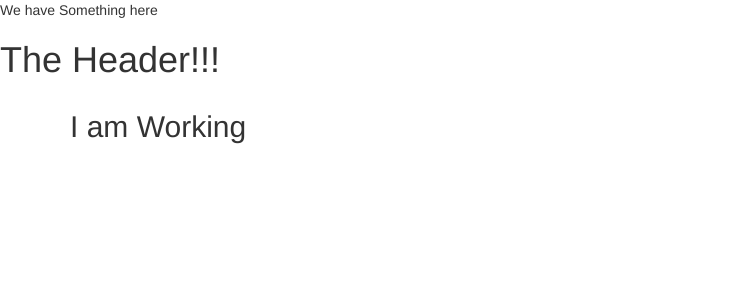
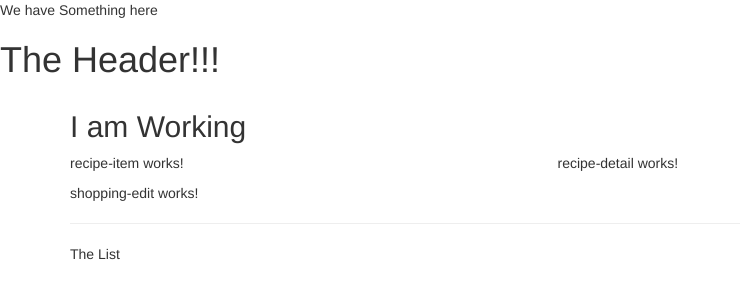
Before and after one commit to Stylianos91/Angular5-app, an Angular app: page / in a window 1280 px wide. Shown: the top 300 px of the page, without its empty margins (0-740 px from the left). Built offline with nearby package versions, Linux system fonts and the light colour scheme.

Commit message:
connecting the components

```diff
--- a/src/app/app.component.html
+++ b/src/app/app.component.html
@@ -4,6 +4,8 @@
   <div class="row">
     <div class="col-md-12">
       <h2>I am Working</h2>
+      <app-recipes></app-recipes>
+      <app-shopping-list></app-shopping-list>
     </div>
   </div>
 </div>
--- a/src/app/recipes/recipe-list/recipe-list.component.html
+++ b/src/app/recipes/recipe-list/recipe-list.component.html
@@ -1,3 +1 @@
-<p>
-  recipe-list works!
-</p>
+<app-recipe-item></app-recipe-item>
--- a/src/app/recipes/recipes.component.html
+++ b/src/app/recipes/recipes.component.html
@@ -1,3 +1,8 @@
-<p>
-  recipes works!
-</p>
+<div class="row">
+  <div class="col-md-5">
+<app-recipe-list></app-recipe-list>
+  </div>
+  <div class="col-md-7">
+<app-recipe-detail></app-recipe-detail>
+  </div>
+</div>
--- a/src/app/shopping-list/shopping-list.component.html
+++ b/src/app/shopping-list/shopping-list.component.html
@@ -1,3 +1,7 @@
-<p>
-  shopping-list works!
-</p>
+<div class="row">
+  <div class="col-xs-10">
+    <app-shopping-edit></app-shopping-edit>
+    <hr>
+    <p>The List</p>
+  </div>
+</div>
```
Also changed, not shown: 1 other file (tests, documents, lock files or other folders).
